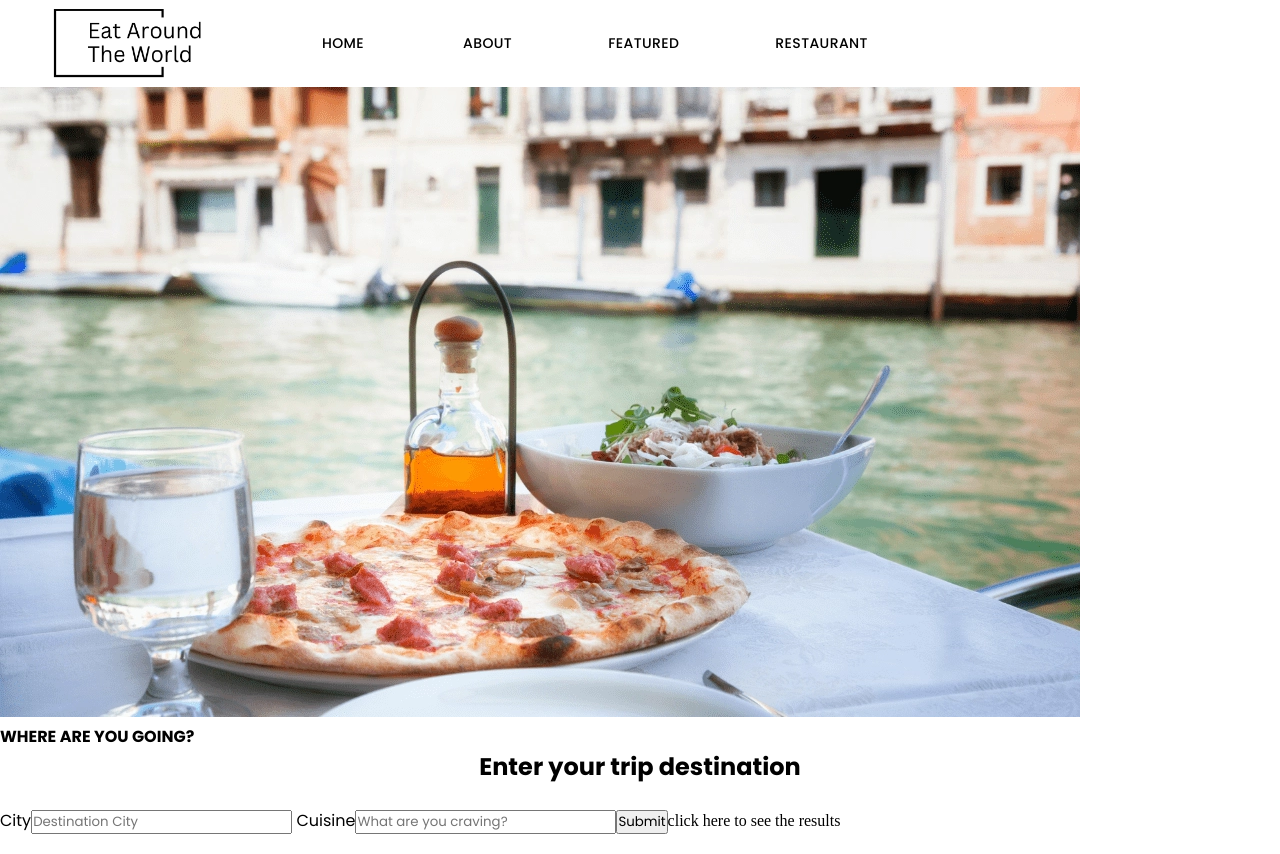
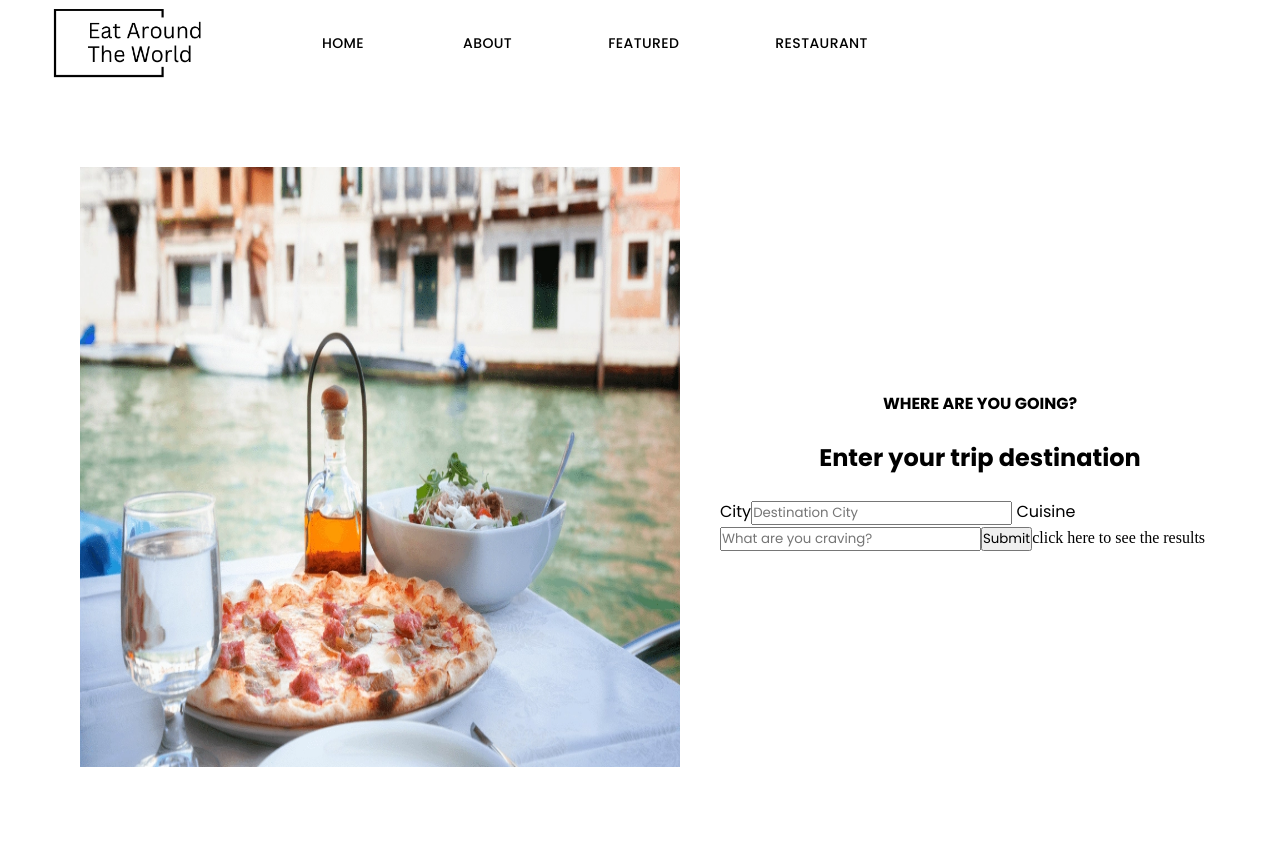
Before and after one commit to nadirao/eat-around-the-world-client, a React (Create React App) app: page /destinationform in a window 1280 px wide. Built offline with nearby package versions, Linux system fonts and the light colour scheme.

Commit message:
styles for form

```diff
--- a/src/components/DestinationForm/DestinationForm.css
+++ b/src/components/DestinationForm/DestinationForm.css
@@ -0,0 +1,21 @@
+.df-container {
+    display: flex;
+    align-items: center;
+    flex-direction: row;
+    margin: 5vmin;
+   }
+
+   .df-image{
+    margin: 5vmin;
+
+   }
+
+   .df-image > img{
+    width: 600px;
+    height: 600px;
+   }
+
+   h4{
+    text-align: center;
+    margin-bottom: 3vmin;
+   }
--- a/src/components/DestinationForm/DestinationForm.js
+++ b/src/components/DestinationForm/DestinationForm.js
@@ -26,7 +26,7 @@ export default function DestinationForm({searchYelp}) {
 
   return (
     <div className="df-container">
-      <div className="image">
+      <div className="df-image">
         <img src={DFImage} title="df-img" alt="pizza-in-venice" />
       </div>
       <div className="destination-form">
```
